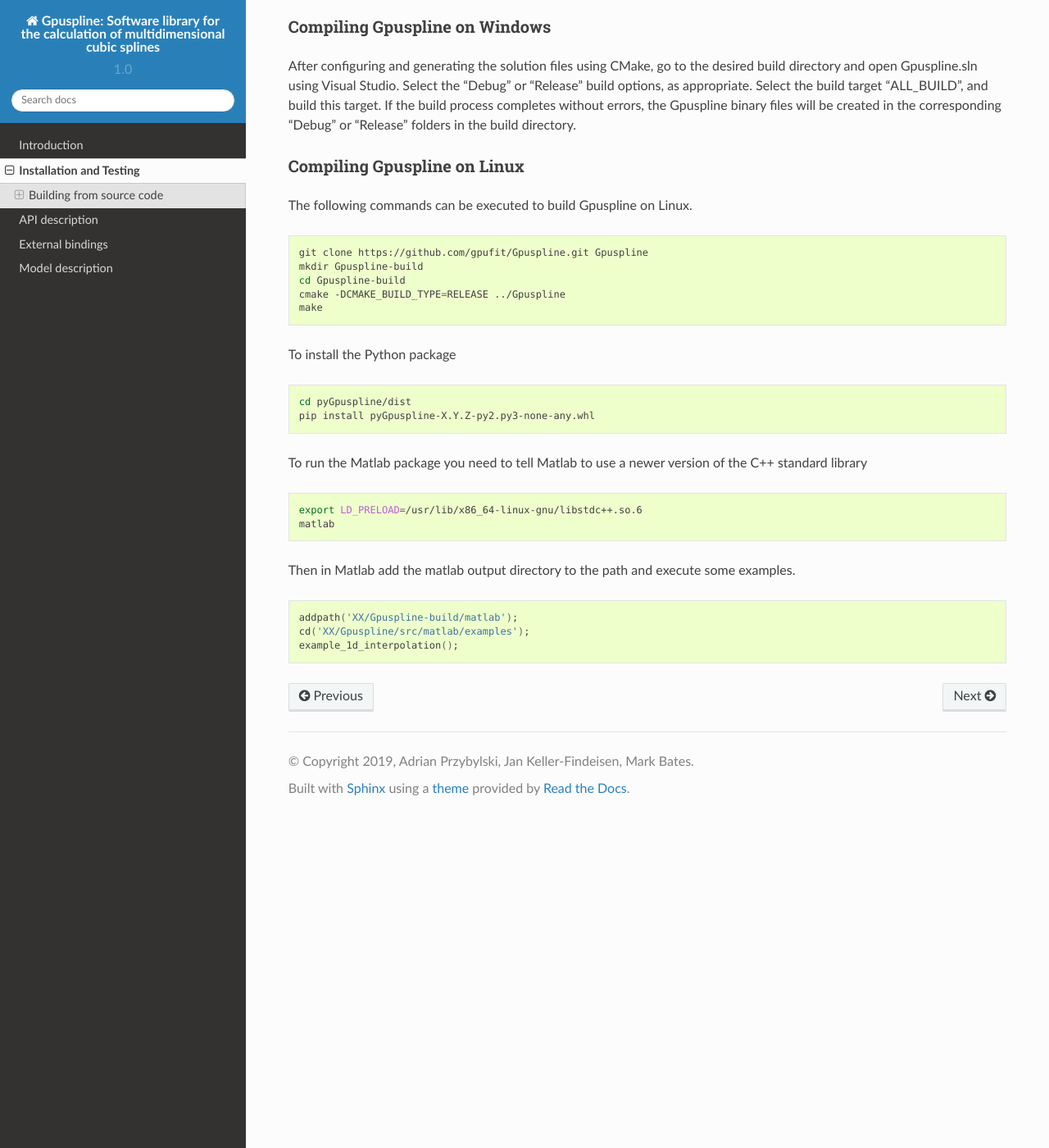
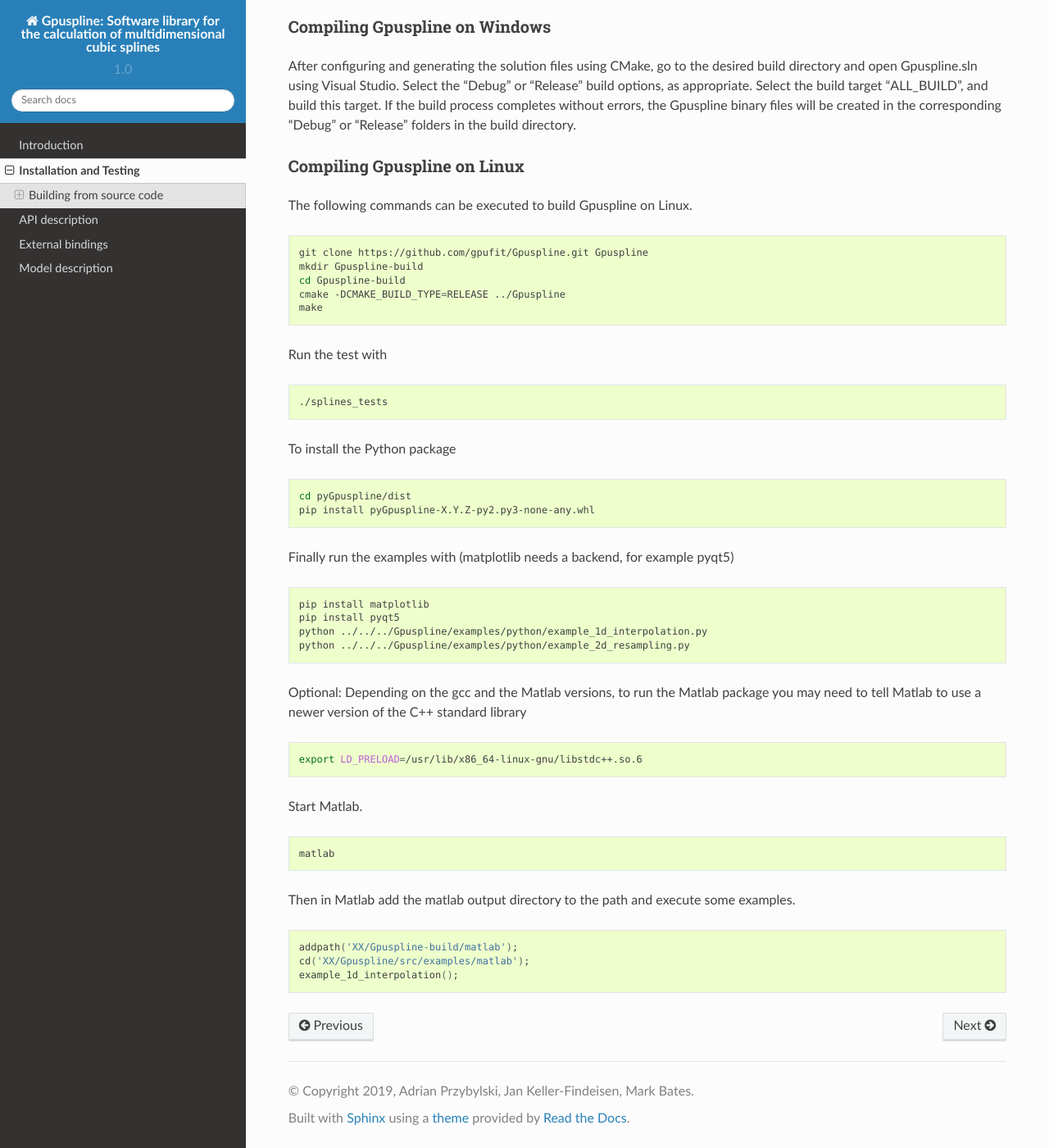
Before and after one commit to gpufit/Gpuspline, a Sphinx documentation site: the page built from docs/installation.rst, in a window 1280 px wide and 1400 px high, scrolled down 1699 px. Shown: the whole window at 82% size. Built offline with Sphinx 7.4.7 and the Read the Docs theme 2.0.0, drawn with Linux system fonts in a browser that asks for light colours.

Commit message:
final Linux instructions

```diff
--- a/docs/installation.rst
+++ b/docs/installation.rst
@@ -111,6 +111,12 @@ The following commands can be executed to build Gpuspline on Linux.
     cmake -DCMAKE_BUILD_TYPE=RELEASE ../Gpuspline
     make
 
+Run the test with
+
+.. code-block:: bash
+
+    ./splines_tests
+
 To install the Python package
 
 .. code-block:: bash
@@ -118,11 +124,26 @@ To install the Python package
    cd pyGpuspline/dist
    pip install pyGpuspline-X.Y.Z-py2.py3-none-any.whl
 
-To run the Matlab package you need to tell Matlab to use a newer version of the C++ standard library
+Finally run the examples with (matplotlib needs a backend, for example pyqt5)
+
+.. code-block:: bash
+
+    pip install matplotlib
+    pip install pyqt5
+    python ../../../Gpuspline/examples/python/example_1d_interpolation.py
+    python ../../../Gpuspline/examples/python/example_2d_resampling.py
+
+Optional: Depending on the gcc and the Matlab versions, to run the Matlab package you may need to tell Matlab to use a
+newer version of the C++ standard library
 
 .. code-block:: bash
 
    export LD_PRELOAD=/usr/lib/x86_64-linux-gnu/libstdc++.so.6
+
+Start Matlab.
+
+.. code-block:: bash
+
    matlab
 
 Then in Matlab add the matlab output directory to the path and execute some examples.
@@ -130,5 +151,5 @@ Then in Matlab add the matlab output directory to the path and execute some exam
 .. code-block:: bash
 
    addpath('XX/Gpuspline-build/matlab');
-   cd('XX/Gpuspline/src/matlab/examples');
+   cd('XX/Gpuspline/src/examples/matlab');
    example_1d_interpolation();
```
Also changed, not shown: README.md (+0 -2 lines), 2 other files.
